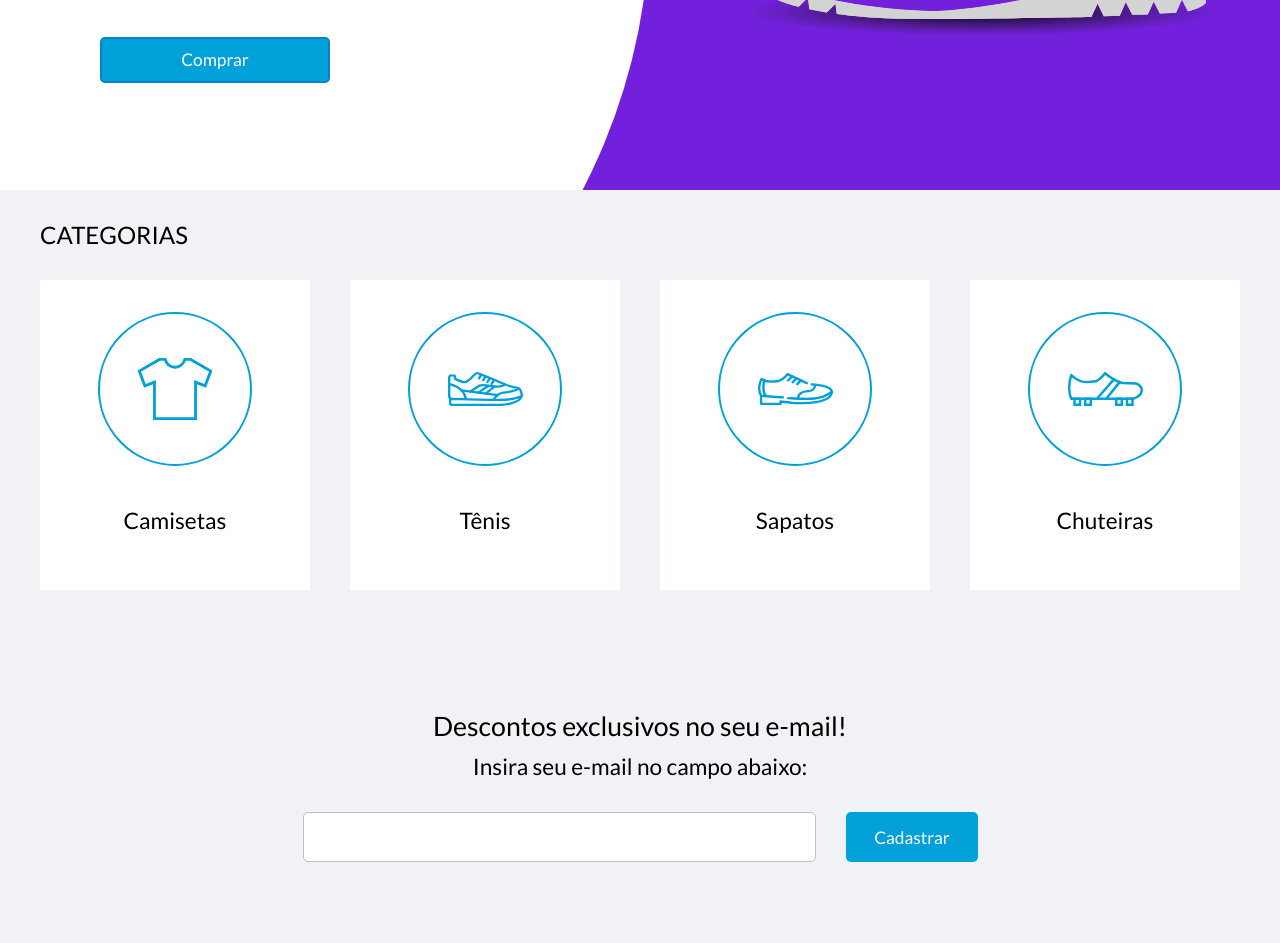
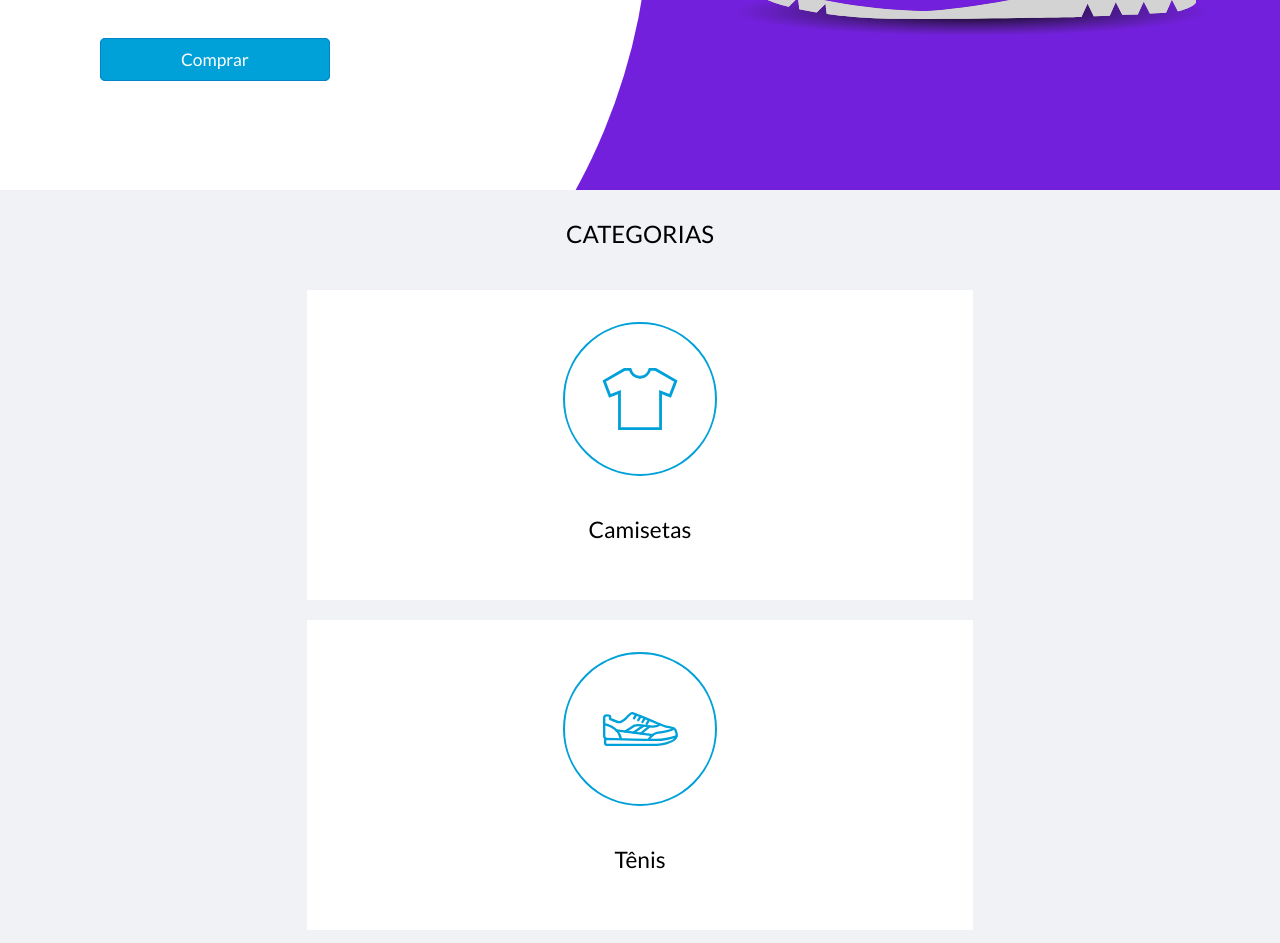
Before and after one commit to othimenezes/Digistore, a plain HTML site: page index.html in a window 1280 px wide. Shown: the part 351-1294 px from the top of the page. Drawn offline with Linux system fonts and the light colour scheme.

Commit message:
Alteração Categorias

```diff
--- a/css/estilos.css
+++ b/css/estilos.css
@@ -77,6 +77,7 @@ img.logo {
 h1 {
   font-family: lato, sans-serif;
   text-transform: uppercase;
+  color: #202020;
   font-size: 30pt;
   font-weight: 400;
   position: relative;
@@ -107,14 +108,14 @@ h1 {
 }
 
 
-.banner button {
+.button {
   font-family: lato, sans-serif;
-  width: 230px;
-  height: 46px;
+  padding: 10px 80px;
   background-color: #00A1D8;
+  text-decoration: none;
   color: white;
   font-size: 13pt;
-  border: 2px solid #0083C8;
+  border: 1.4px solid #0083C8;
   border-radius: 5px;
   position: relative;
   top: -80px;
@@ -122,7 +123,7 @@ h1 {
   z-index:2;
 }
 
-.banner button:hover {
+.button:hover {
   background-color: #007FC7;
 }
 
@@ -130,7 +131,7 @@ h1 {
   width: 477px;
   position: relative;
   top: -110px;
-  left: 510px;
+  left: 500px;
 }
 
 /**CATEGORIAS**/
@@ -139,7 +140,7 @@ section.itens {
   background-color: #F0F2F5;
 }
 
-h2 {
+.subtitulo {
   font-family: lato, sans-serif;
   width: 1200px;
   margin: 0 auto;
@@ -152,7 +153,7 @@ h2 {
 div.itens {
   display: flex;
   flex-direction: row;
-  width: 1240px;
+  width: 1280px;
   margin: 0 auto;
 }
 
@@ -214,13 +215,13 @@ p {
 
 h2.descontos {
   font-family: lato, sans-serif;
-  width: 1200px;
   margin: 0 auto;
   text-transform:none;
   text-align: center;
   font-size: 20pt;
   font-weight: 200;
   padding-top: 120px;
+  padding-bottom: 20px;
 }
 
 p.input {
@@ -257,6 +258,7 @@ button.input {
   font-size: 13pt;
   border: none;
   border-radius: 5px;
+  cursor: pointer;
 }
 
 button.input:hover {
@@ -286,3 +288,21 @@ footer p {
   top: auto;
   padding-bottom: 35px;
 }
+
+@media screen and (max-width: 1280px) {
+  div.itens {
+    flex-direction: column;
+    width: 65%;
+    margin: 0 auto;
+  }
+  .categorias {
+    width: 80%;
+    height: 310px;
+    margin: 10px auto;
+  }
+
+  .subtitulo {
+    text-align: center;
+  }
+
+}
--- a/index.html
+++ b/index.html
@@ -4,9 +4,11 @@
 <head>
   <meta charset="UTF-8">
   <title>Digistore</title>
+  <link rel="stylesheet" href="css/normalize.css">
   <link rel="stylesheet" href="css/estilos.css">
   <link href="https://fonts.googleapis.com/css?family=Lato:200,400,700" rel="stylesheet">
   <link rel="icon" href="links/fav.png" type="image/x-icon"/>
+
 </head>
 
 <body>
@@ -23,7 +25,7 @@
 
   <div class="banner">
     <h1>Tênis<br> <span class="maroto">Maroto</span> <span class="trinta">30</span><span class="off">%Off</span></h1>
-    <button type="button" name="button">Comprar</button>
+    <a class="button" href="http://www.netshoes.com.br/produto/tenis-adidas-duramo-7-feminino-D13-2357-118" target="_blank">Comprar</a>
     <img src="links/tenis-banner.svg" alt="Tênis Maroto">
     <div class="circle banner">
 
@@ -31,7 +33,7 @@
   </div>
 
   <section class="itens">
-    <h2>Categorias</h2>
+    <h2 class="subtitulo">Categorias</h2>
     <div class ="itens">
       <div class="categorias">
         <div class="circle-itens">
@@ -61,7 +63,7 @@
       </div>
   </div>
 
-  <section id="descontos">
+  <div id="descontos">
     <h2 class="descontos">Descontos exclusivos no seu e-mail!</h2>
     <p class ="input">Insira seu e-mail no campo abaixo:</p>
 
@@ -69,7 +71,7 @@
       <input type="email" name="email">
       <button class ="input" type="button" name="Cadastrar" onclick="alert('Cadastrado com Sucesso')">Cadastrar</button>
     </form>
-  </section>
+  </div>
 
   </section>
 
@@ -79,5 +81,4 @@
   </footer>
 
 </body>
-
 </html>
```
